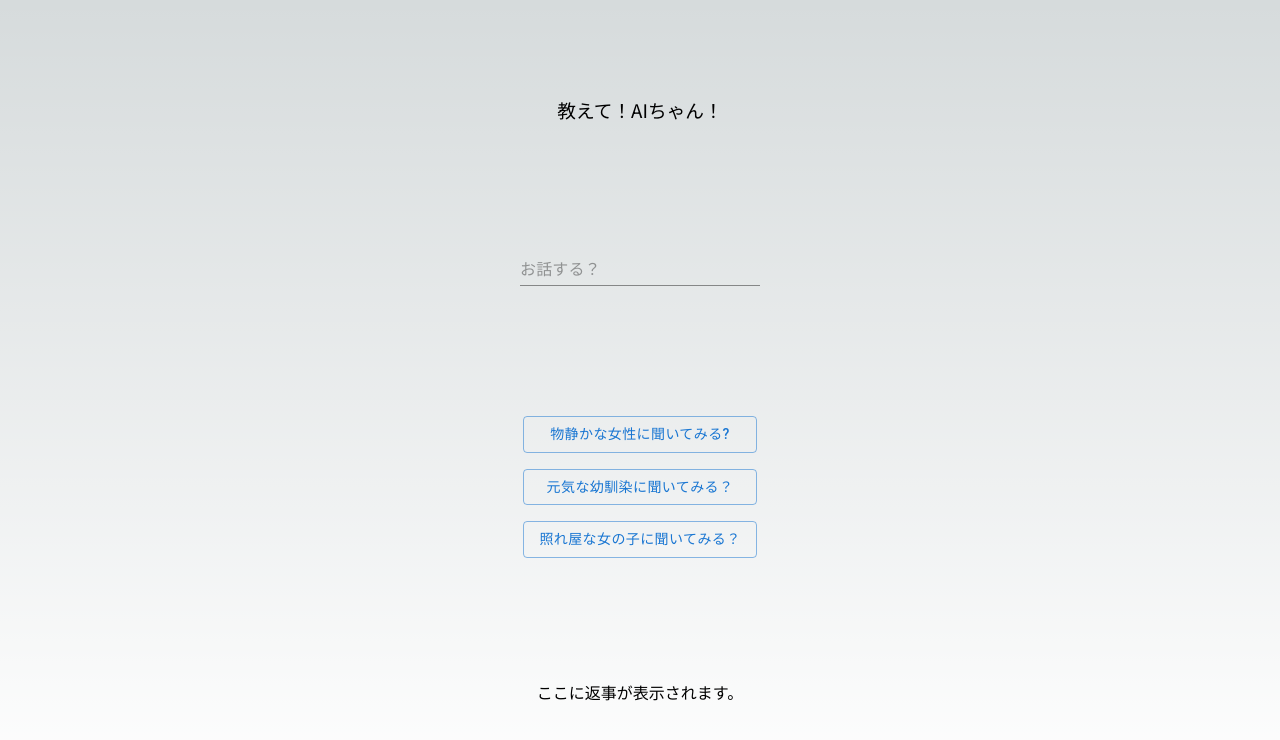
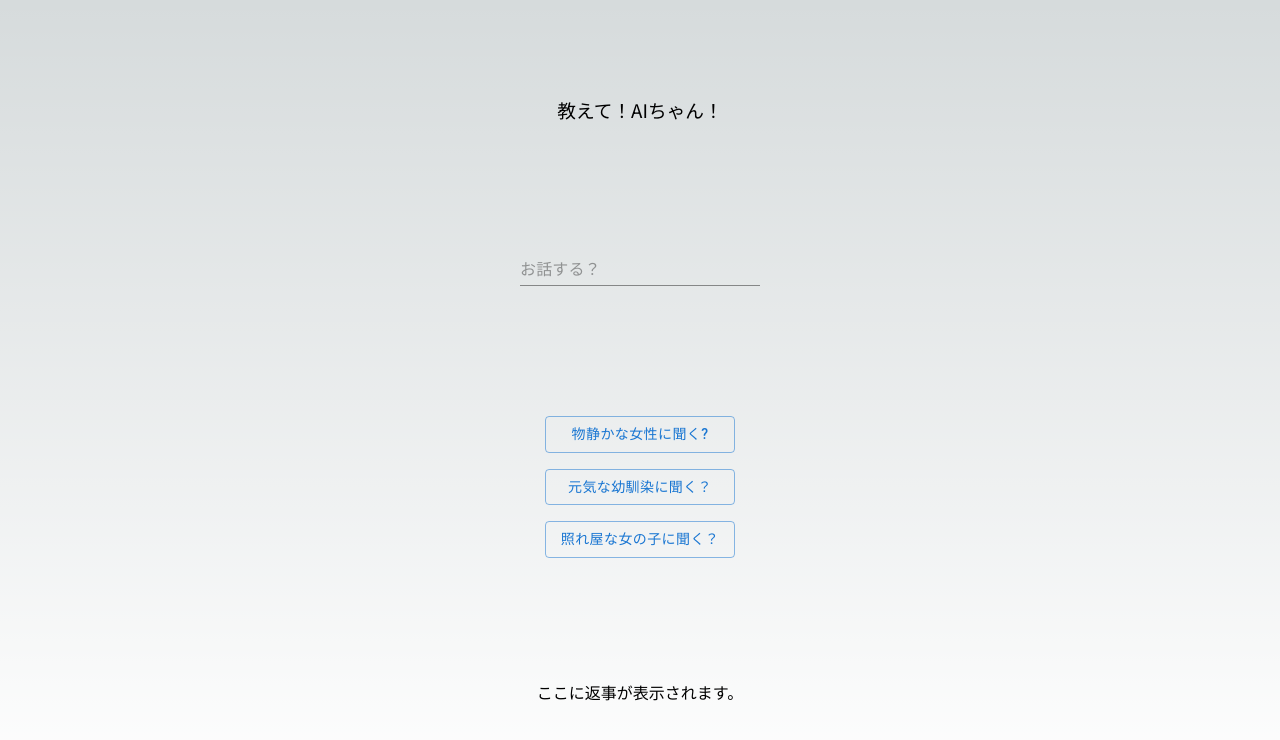
Before and after one commit to shichisan21/oshiete-ai-chan, a Next.js app: page / in a window 1280 px wide. Shown: the top 740 px of the page. Built offline with nearby package versions, Linux system fonts and the light colour scheme.

Commit message:
ボタン文言変更

```diff
--- a/src/components/AddArticles.tsx
+++ b/src/components/AddArticles.tsx
@@ -46,7 +46,7 @@ export const AddArticles: React.FC<Props> = ({
             setIsChatGPTAnserButtonDisabled(false);
           }}
         >
-          物静かな女性に聞いてみる?
+          物静かな女性に聞く?
         </Button>
         <Button
           size='medium'
@@ -74,7 +74,7 @@ export const AddArticles: React.FC<Props> = ({
             setIsChatGPTAnserButtonDisabled(false);
           }}
         >
-          元気な幼馴染に聞いてみる？
+          元気な幼馴染に聞く？
         </Button>
         <Button
           size='medium'
@@ -102,7 +102,7 @@ export const AddArticles: React.FC<Props> = ({
             setIsChatGPTAnserButtonDisabled(false);
           }}
         >
-          照れ屋な女の子に聞いてみる？
+          照れ屋な女の子に聞く？
         </Button>
       </Stack>
     </div>
```
